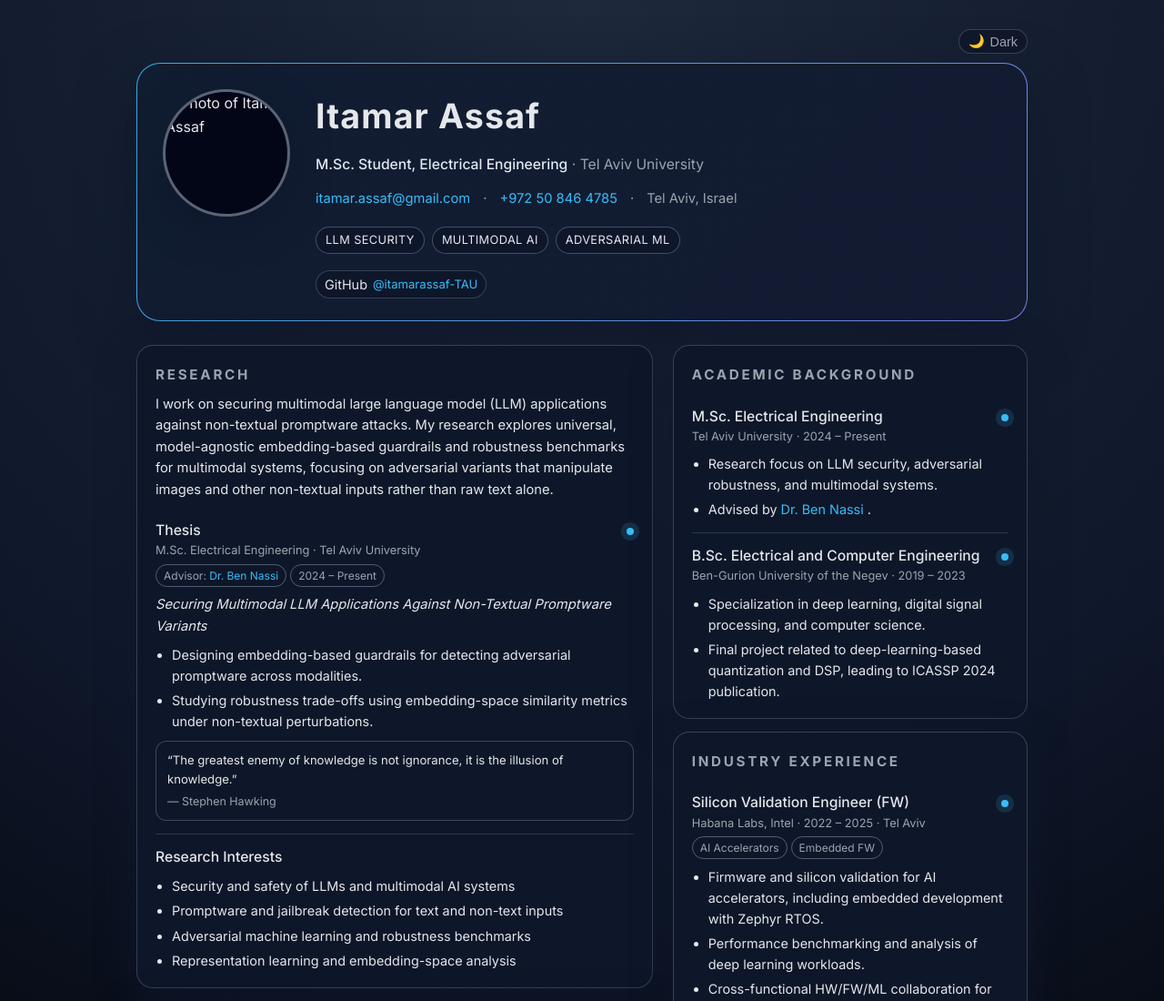
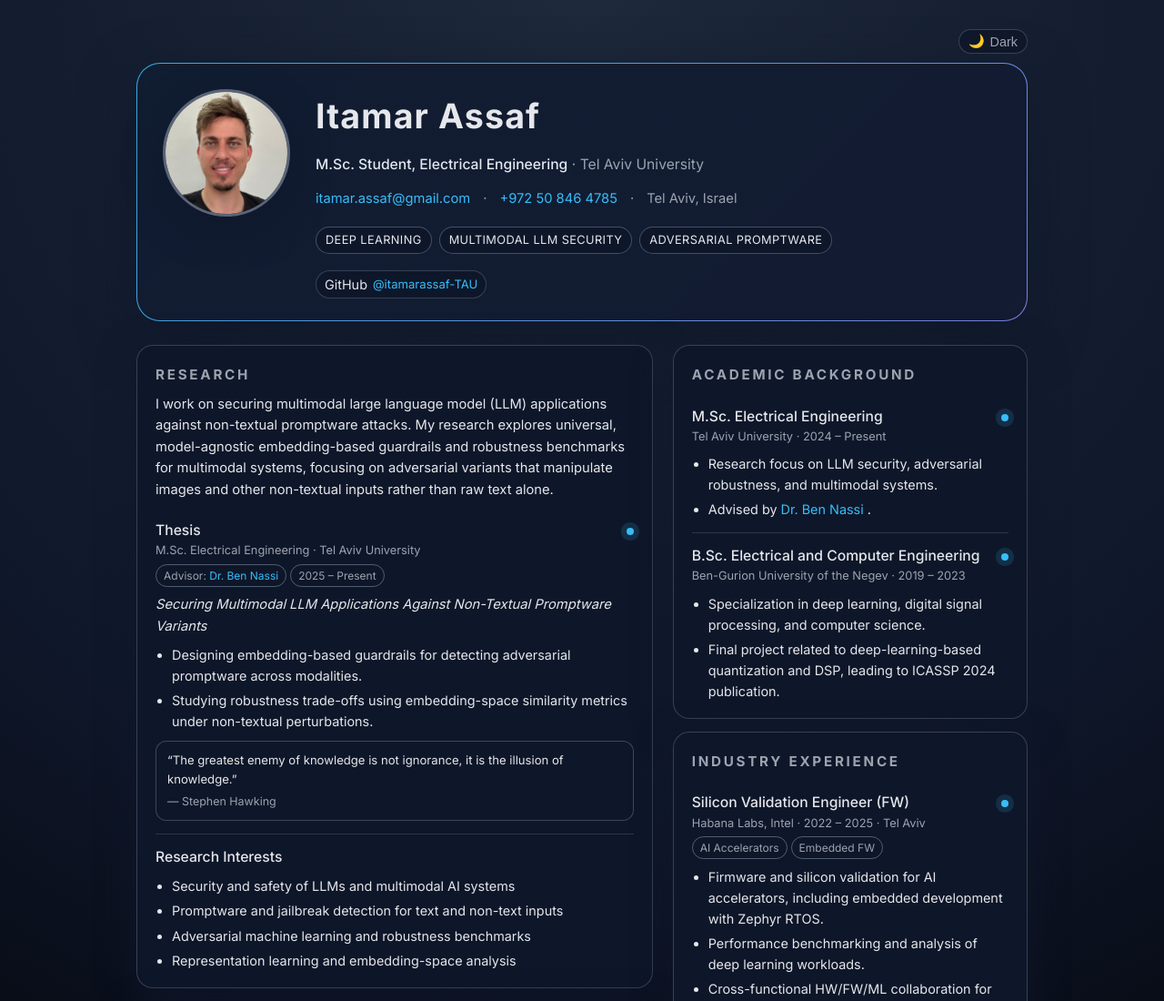
Before and after one commit to itamarassaf-TAU/itamarassaf-TAU.github.io, a plain HTML site: page index.html in a window 1280 px wide. Shown: the top 1100 px of the page at 91% size. Drawn offline with Linux system fonts and the light colour scheme.

Commit message:
Update index.html
changing image name to fit image file and modifying some of the tags.

```diff
--- a/index.html
+++ b/index.html
@@ -485,7 +485,7 @@
   <header class="hero">
     <div class="hero-left">
       <!-- Replace images/itamar.jpg with your actual file name if different -->
-      <img src="images/itamar.jpg" alt="Photo of Itamar Assaf" class="avatar">
+      <img src="images/profile picture - Itamar Assaf.jpg" alt="Photo of Itamar Assaf" class="avatar">
     </div>
     <div class="hero-right">
       <h1>Itamar Assaf</h1>
@@ -500,9 +500,9 @@
         <span>Tel Aviv, Israel</span>
       </div>
       <div class="hero-tags">
-        <span class="tag-pill">LLM Security</span>
-        <span class="tag-pill">Multimodal AI</span>
-        <span class="tag-pill">Adversarial ML</span>
+        <span class="tag-pill">Deep learning</span>
+        <span class="tag-pill">Multimodal LLM Security</span>
+        <span class="tag-pill">Adversarial Promptware</span>
       </div>
       <div class="hero-links">
         <span class="link-chip">
@@ -536,7 +536,7 @@
                     Dr. Ben&nbsp;Nassi
                   </a>
                 </span>
-                <span class="badge">2024 – Present</span>
+                <span class="badge">2025 – Present</span>
               </div>
             </div>
             <div class="timeline-dot" aria-hidden="true"></div>
```
